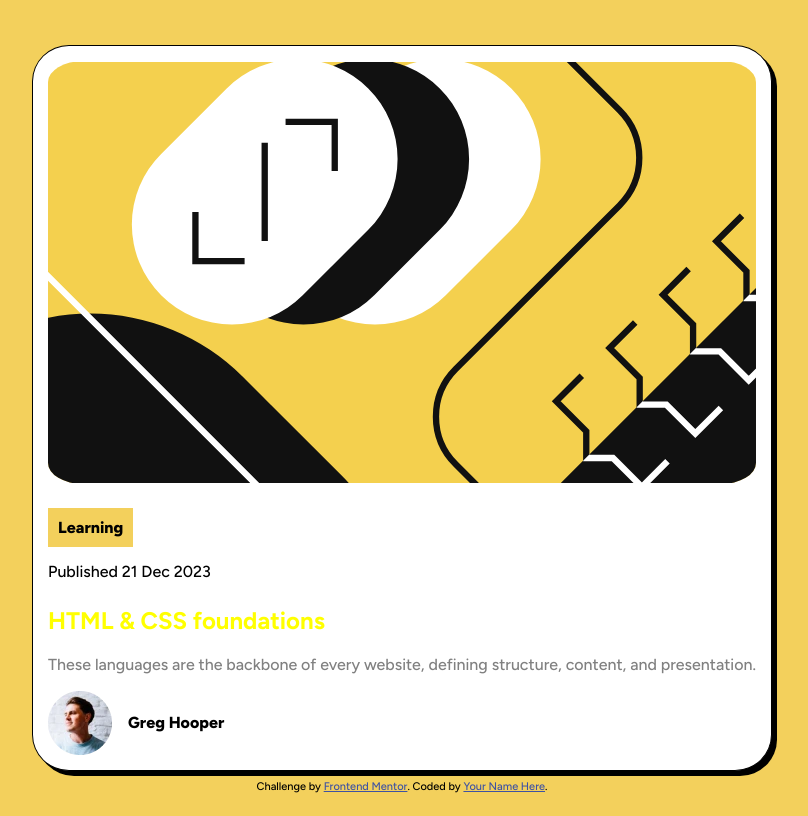
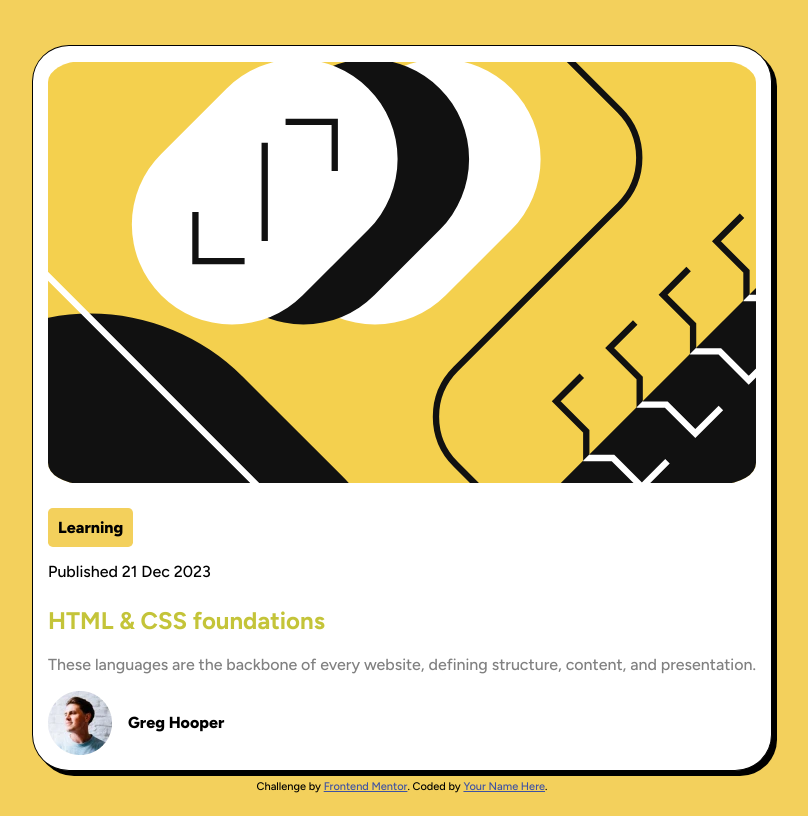
Before and after one commit to SharmarAndrey/blog-preview-card-main, a plain HTML site: page index.html in a window 1280 px wide. In both pictures the pointer is over the element "HTML & CSS foundations". Shown: the whole page, without its empty margins (238-1046 px from the left). Drawn offline with Linux system fonts and the light colour scheme.

Commit message:
Terminado con border

```diff
--- a/style.css
+++ b/style.css
@@ -37,6 +37,7 @@ body {
 	width: max-content;
 	padding: 10px;
 	font-weight: 800;
+	border-radius: 0.3rem;
 }
 .published {
 	padding-top: 15px;
@@ -73,5 +74,5 @@ h1 {
 	margin-bottom: 10px;
 }
 h1:hover {
-	color: yellow;
+	color: rgb(196, 196, 57);
 }
```
